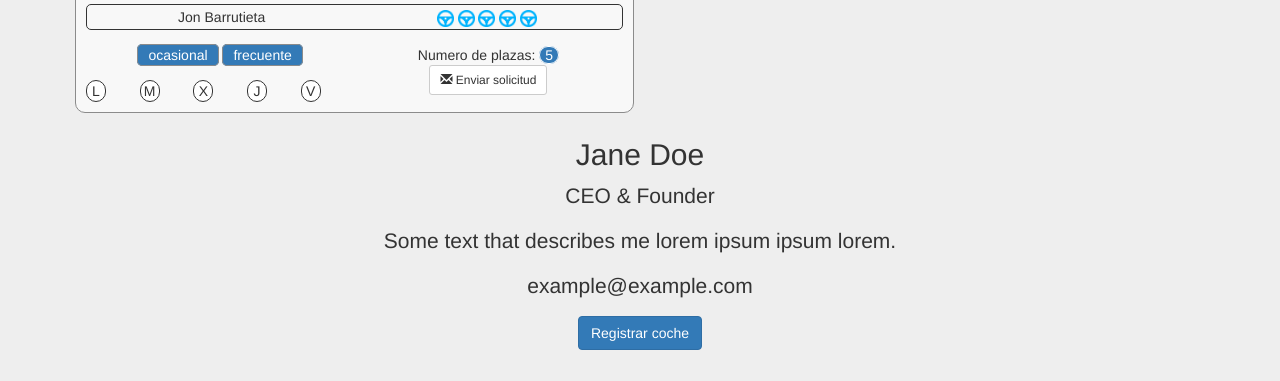
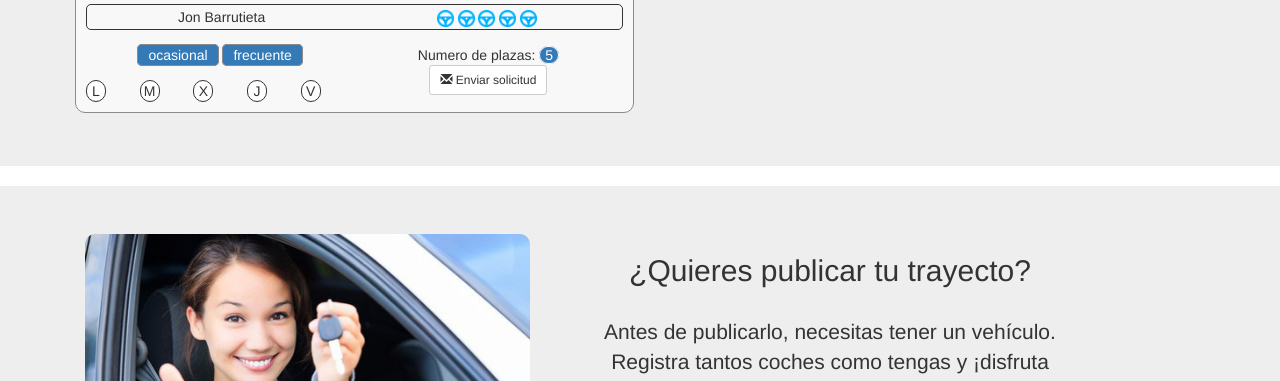
Before and after one commit to leei8/ShareAndGo, a PHP site: page /vista/menu_principal/menu_principal.php in a window 1280 px wide. Shown: the part 357-738 px from the top of the page. Run offline with PHP 8.4, Linux system fonts and the light colour scheme; data that the repository does not hold is empty; some libraries are stand-ins or nearby versions.

Commit message:
menu principal con opcion registro coche debajo

```diff
--- a/vista/menu_principal/menu_principal.php
+++ b/vista/menu_principal/menu_principal.php
@@ -33,7 +33,7 @@ and open the template in the editor.
         ?>
         <div class="jumbotron" style="margin-bottom: -30px">
             <div class="container text-center">
-                 <input class="topcoat-combo-input-filtro" type="text" id="municipio" ng-model="municipio_busqueda" list="poo" placeholder="Salgo de...">
+                <input class="topcoat-combo-input-filtro" type="text" id="municipio" ng-model="municipio_busqueda" list="poo" placeholder="Salgo de...">
                 <datalist id="poo">
 
                 </datalist>
@@ -58,23 +58,35 @@ and open the template in the editor.
                         <!-- ------------------- -->
                     </div>
                 </div>
-                <div class="imagen">
+            </div>
+        </div>
+        <div class="jumbotron" style="margin-bottom: 20px; margin-top: 50px">
+            <div class="container text-center">
 
-                    <div class="" style="text-align: center">
-                        <h2>Jane Doe</h2>
-                        <p class="title">CEO & Founder</p>
-                        <p>Some text that describes me lorem ipsum ipsum lorem.</p>
-                        <p>example@example.com</p>
-                        <p><button id="registrarcoche" class="btn btn-primary" data-toggle="modal" data-target="#myModalRegistro">Registrar coche</button></p>
-                    </div>
-                    <?php
-                    require_once "../multipagina/popup/registrar_coche.php";
-                    ?>
+                <div class="col-sm-5">
+                    <img src="../img/registro_coche.jpg" class="img-responsive" style="width:100%; border-radius: 10px" alt="Image"/>
+
+                </div>
+                <div class="col-sm-6">
+
+                    <h2>¿Quieres publicar tu trayecto?</h2>
+                    <p style="margin-bottom: 30px; margin-top: 30px">Antes de publicarlo, necesitas tener un vehículo.<br>Registra tantos coches como tengas y ¡disfruta compartiendo tu viaje con los demás!</p>
+                <div class="container text-center" >
+
+                    <button href="#" class="btn btn-info btn-lg" id="registrarcoche" data-toggle="modal" data-target="#myModalRegistro" style="width: 400px">
+                        <span class="glyphicon glyphicon-plus-sign"></span> Registrar coche
+                    </button>
+                </div>
                 </div>
             </div>
         </div>
         <?php
-        require_once "../multipagina/footer.php";
+        require_once "../multipagina/popup/registrar_coche.php";
         ?>
-    </body>
+    </div>
+
+    <?php
+    require_once "../multipagina/footer.php";
+    ?>
+</body>
 </html>
--- a/vista/multipagina/popup/publicar_trayecto.php
+++ b/vista/multipagina/popup/publicar_trayecto.php
@@ -3,7 +3,7 @@
         <div class="modal-content">
             <div class="modal-header">
                 <button type="button" class="close" data-dismiss="modal">&times;</button>
-
+                <h4 class="modal-title">Publicar trayecto</h4>
             </div>
             <div class="modal-body">
                 <div class="form-group">
```
Also changed, not shown: vista/img/fp_zornotza.jpg (added), vista/img/registro_coche.jpg (added).
